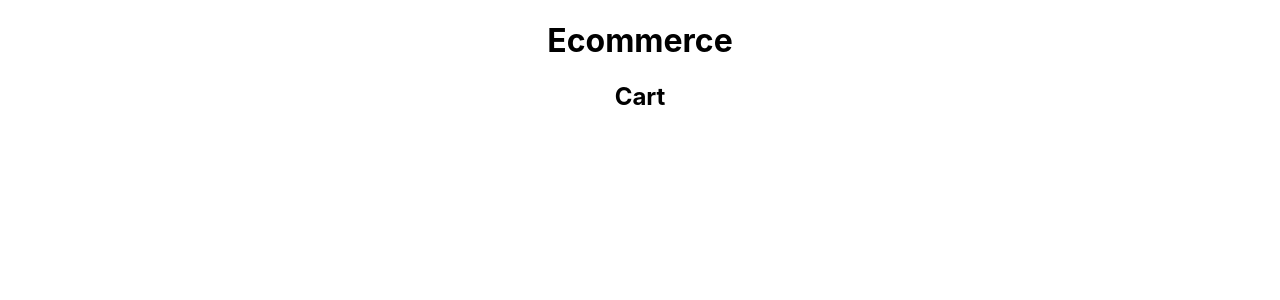
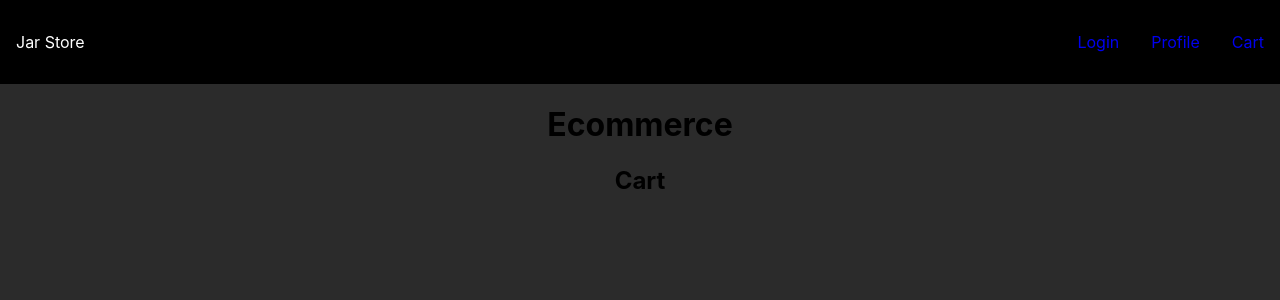
Before and after one commit to am4n-git/Jar-store, a React (Create React App) app in the folder ecommerce/: page / in a window 1280 px wide. Shown: the top 300 px of the page. Built offline with nearby package versions, Linux system fonts and the light colour scheme.

Commit message:
connect with mongo atlas server

```diff
--- a/ecommerce/package.json
+++ b/ecommerce/package.json
@@ -6,6 +6,7 @@
     "@testing-library/jest-dom": "^5.16.4",
     "@testing-library/react": "^13.3.0",
     "@testing-library/user-event": "^13.5.0",
+    "mongoose": "^6.5.0",
     "react": "^18.2.0",
     "react-dom": "^18.2.0",
     "react-scripts": "5.0.1",
--- a/ecommerce/src/App.css
+++ b/ecommerce/src/App.css
@@ -1,3 +1,28 @@
+body{
+  background-color: #2b2b2b;
+}
 .App {
   text-align: center;
 }
+
+.navbar{
+  background-color: black;
+  color: white;
+  padding: 1rem;
+}
+.navbar-content{
+  display: flex;
+  justify-content: space-between;
+  align-items: center;
+}
+.navbar-items{
+  display: flex;
+  text-decoration: none;
+}
+.nav-list{
+  list-style: none;
+  margin-left: 2rem;
+}
+.nav-list a{
+  text-decoration: none;
+}
--- a/ecommerce/src/App.js
+++ b/ecommerce/src/App.js
@@ -1,8 +1,11 @@
-import './App.css';
-
+import "./App.css";
+import Navbar from "./Components/Navbar";
+import data from "./db";
 function App() {
+  console.log(data);
   return (
     <div className="App">
+      <Navbar />
       <h1>Ecommerce</h1>
       <h2>Cart</h2>
     </div>
--- /dev/null
+++ b/ecommerce/src/Components/Navbar.js
@@ -0,0 +1,24 @@
+import React from "react";
+
+function Navbar() {
+  return (
+    <nav className="navbar">
+      <div className="navbar-content">
+        <div className="title">Jar Store</div>
+        <ul className="navbar-items">
+          <li className="nav-list">
+            <a href="google.com">Login</a>
+          </li>
+          <li className="nav-list">
+            <a href="google.com">Profile</a>
+          </li>
+          <li className="nav-list">
+            <a href="google.com">Cart</a>
+          </li>
+        </ul>
+      </div>
+    </nav>
+  );
+}
+
+export default Navbar;
--- /dev/null
+++ b/ecommerce/src/db.js
@@ -0,0 +1,20 @@
+console.log("getting data..");
+const mongoose = require("mongoose");
+const url =
+  "mongodb+srv://admin:admin@products.jwfjq.mongodb.net/?retryWrites=true&w=majority";
+
+const connectionParams = {
+  useNewUrlParser: true,
+  useUnifiedTopology: true,
+};
+const data = () => {
+  mongoose
+    .connect(url, connectionParams)
+    .then((res) => {
+      console.log(res);
+    })
+    .catch((err) => {
+      console.log(`Error connecting db ${err}`);
+    });
+};
+export default data;
```
Also changed, not shown: 1 other file (tests, documents, lock files or other folders).
